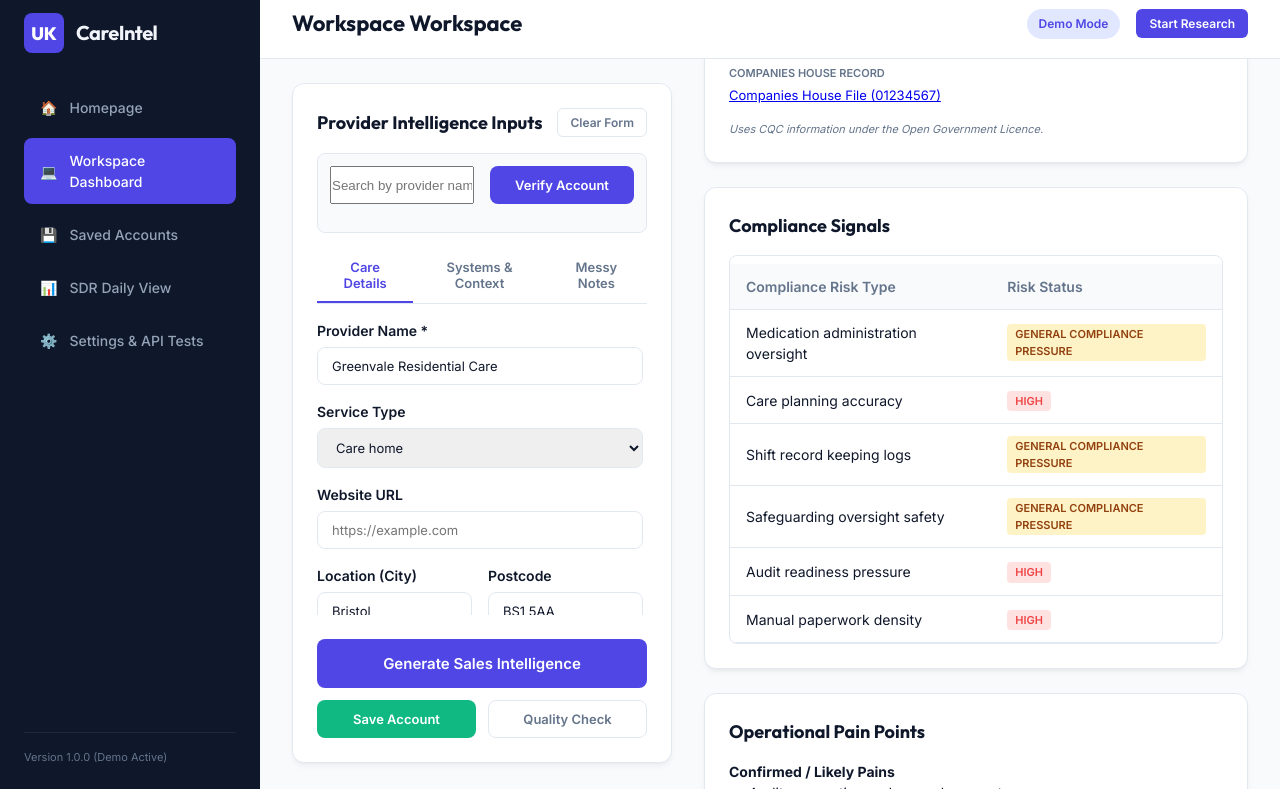
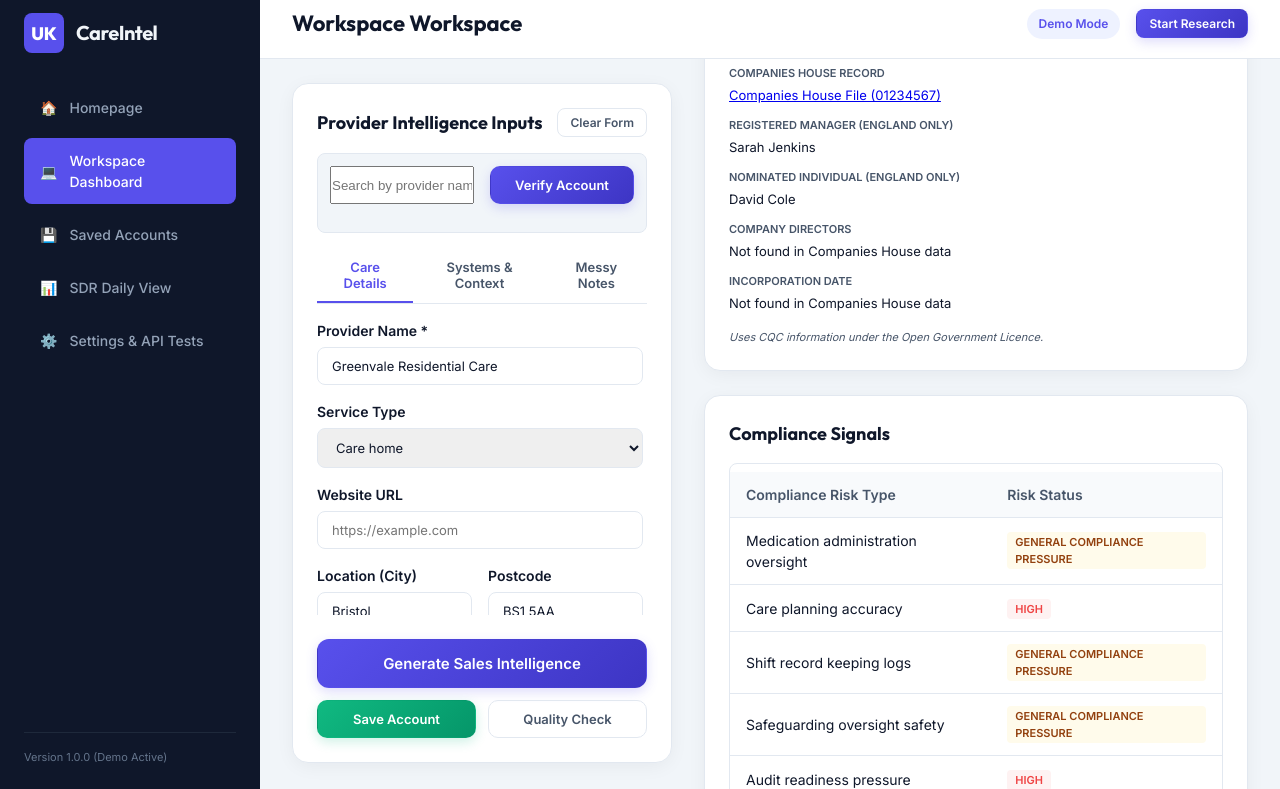
Before and after one commit to hamimalam073-cmd/uk-care-provider-dashboard, a website with bundled scripts: page index.html in a window 1280 px wide. Both pictures are taken after a click on the element 443 px from the left and 1169 px from the top of the page. Shown: the part 528-1317 px from the top of the page. Built offline with nearby package versions, Linux system fonts and the light colour scheme.

Commit message:
Enhance UI design, add automatic match execution, and populate directors list

```diff
--- a/index.html
+++ b/index.html
@@ -335,6 +335,26 @@
                       <div class="data-group">
                         <span class="data-label">Companies House Record</span>
                         <span class="data-value" id="intel-ch-record">Not found</span>
+                      </div>
+                    </div>
+                    <div class="grid-two margin-top-sm">
+                      <div class="data-group">
+                        <span class="data-label">Registered Manager (England only)</span>
+                        <span class="data-value" id="intel-manager-name">Not found</span>
+                      </div>
+                      <div class="data-group">
+                        <span class="data-label">Nominated Individual (England only)</span>
+                        <span class="data-value" id="intel-nominated-name">Not found</span>
+                      </div>
+                    </div>
+                    <div class="grid-two margin-top-sm">
+                      <div class="data-group">
+                        <span class="data-label">Company Directors</span>
+                        <span class="data-value" id="intel-directors-list">Not found</span>
+                      </div>
+                      <div class="data-group">
+                        <span class="data-label">Incorporation Date</span>
+                        <span class="data-value" id="intel-inc-date">Not found</span>
                       </div>
                     </div>
                     <div class="cqc-acknowledgement" id="intel-cqc-licence"></div>
--- a/style.css
+++ b/style.css
@@ -5,33 +5,33 @@
   --font-title: 'Outfit', -apple-system, BlinkMacSystemFont, "Segoe UI", Roboto, sans-serif;
   --font-body: 'Inter', -apple-system, BlinkMacSystemFont, "Segoe UI", Roboto, sans-serif;
 
-  --color-bg: #f8fafc;
+  --color-bg: #f1f5f9;
   --color-surface: #ffffff;
   --color-border: #e2e8f0;
 
-  --color-primary: #4f46e5;
-  --color-primary-hover: #4338ca;
-  --color-primary-light: #e0e7ff;
+  --color-primary: #5850ec;
+  --color-primary-hover: #4f46e5;
+  --color-primary-light: #eef2ff;
 
   --color-success: #10b981;
   --color-success-hover: #059669;
-  --color-success-light: #d1fae5;
+  --color-success-light: #ecfdf5;
 
   --color-warning: #f59e0b;
-  --color-warning-light: #fef3c7;
+  --color-warning-light: #fffbeb;
 
   --color-danger: #ef4444;
-  --color-danger-light: #fee2e2;
+  --color-danger-light: #fef2f2;
 
   --color-text-dark: #0f172a;
-  --color-text-muted: #64748b;
-  --color-text-light: #94a3b8;
+  --color-text-muted: #475569;
+  --color-text-light: #64748b;
 
   --sidebar-width: 260px;
-  --border-radius: 12px;
-  --box-shadow: 0 4px 6px -1px rgb(0 0 0 / 0.05), 0 2px 4px -2px rgb(0 0 0 / 0.05);
-  --box-shadow-hover: 0 10px 15px -3px rgb(0 0 0 / 0.1), 0 4px 6px -4px rgb(0 0 0 / 0.1);
-  --transition: all 0.2s cubic-bezier(0.4, 0, 0.2, 1);
+  --border-radius: 16px;
+  --box-shadow: 0 4px 20px -2px rgba(15, 23, 42, 0.06);
+  --box-shadow-hover: 0 20px 25px -5px rgba(15, 23, 42, 0.1), 0 10px 10px -5px rgba(15, 23, 42, 0.04);
+  --transition: all 0.3s cubic-bezier(0.4, 0, 0.2, 1);
 }
 
 * {
@@ -198,7 +198,7 @@ body {
   font-weight: 600;
   font-size: 13px;
   padding: 10px 20px;
-  border-radius: 8px;
+  border-radius: 10px;
   border: 1px solid transparent;
   cursor: pointer;
   transition: var(--transition);
@@ -206,30 +206,36 @@ body {
 }
 
 .btn-primary {
-  background-color: var(--color-primary);
+  background: linear-gradient(135deg, var(--color-primary) 0%, #3d35c4 100%);
   color: white;
+  box-shadow: 0 4px 12px rgba(88, 80, 236, 0.2);
 }
 
 .btn-primary:hover {
-  background-color: var(--color-primary-hover);
+  background: linear-gradient(135deg, var(--color-primary-hover) 0%, var(--color-primary) 100%);
+  box-shadow: 0 6px 16px rgba(88, 80, 236, 0.35);
+  transform: translateY(-1px);
 }
 
 .btn-secondary {
-  background-color: #64748b;
+  background-color: #475569;
   color: white;
 }
 
 .btn-secondary:hover {
-  background-color: #475569;
+  background-color: #334155;
 }
 
 .btn-success {
-  background-color: var(--color-success);
+  background: linear-gradient(135deg, var(--color-success) 0%, #059669 100%);
   color: white;
+  box-shadow: 0 4px 12px rgba(16, 185, 129, 0.2);
 }
 
 .btn-success:hover {
-  background-color: var(--color-success-hover);
+  background: linear-gradient(135deg, var(--color-success-hover) 0%, var(--color-success) 100%);
+  box-shadow: 0 6px 16px rgba(16, 185, 129, 0.35);
+  transform: translateY(-1px);
 }
 
 .btn-outline {
@@ -241,17 +247,19 @@ body {
 .btn-outline:hover {
   background-color: #f1f5f9;
   color: var(--color-text-dark);
+  border-color: #cbd5e1;
 }
 
 .btn-sm {
   padding: 6px 12px;
   font-size: 12px;
-  border-radius: 6px;
+  border-radius: 8px;
 }
 
 .btn-lg {
   padding: 14px 28px;
   font-size: 15px;
+  border-radius: 12px;
 }
 
 .w-full {
@@ -266,6 +274,11 @@ body {
   padding: 24px;
   box-shadow: var(--box-shadow);
   margin-bottom: 24px;
+  transition: var(--transition);
+}
+
+.card:hover {
+  box-shadow: 0 10px 30px -4px rgba(15, 23, 42, 0.08);
 }
 
 .card-header {
@@ -1181,3 +1194,12 @@ body {
     grid-template-columns: 1fr;
   }
 }
+
+.intelligence-content {
+  animation: fadeIn 0.4s ease-out;
+}
+
+@keyframes fadeIn {
+  from { opacity: 0; transform: translateY(10px); }
+  to { opacity: 1; transform: translateY(0); }
+}
--- a/ui.js
+++ b/ui.js
@@ -81,6 +81,10 @@ const elements = {
   intelCqcLink: document.getElementById("intel-cqc-link"),
   intelChRecord: document.getElementById("intel-ch-record"),
   intelCqcLicence: document.getElementById("intel-cqc-licence"),
+  intelManagerName: document.getElementById("intel-manager-name"),
+  intelNominatedName: document.getElementById("intel-nominated-name"),
+  intelDirectorsList: document.getElementById("intel-directors-list"),
+  intelIncDate: document.getElementById("intel-inc-date"),
   intelPainsList: document.getElementById("intel-pains-list"),
   intelValidateList: document.getElementById("intel-validate-list"),
   intelLaName: document.getElementById("intel-la-name"),
@@ -454,7 +458,7 @@ function setupFormHandlers() {
     if (matchedCqc) {
       document.getElementById("input-providerName").value = matchedCqc.locationName;
       document.getElementById("input-serviceType").value = matchedCqc.serviceType;
-      document.getElementById("input-location").value = matchedCqc.address.split(",")[matchedCqc.address.split(",").length - 2] || "";
+      document.getElementById("input-location").value = matchedCqc.address.split(",")[matchedCqc.address.split(",").length - 2]?.trim() || "";
       document.getElementById("input-postcode").value = matchedCqc.postcode;
       document.getElementById("input-cqcProviderId").value = matchedCqc.cqcProviderId;
       document.getElementById("input-cqcLocationId").value = matchedCqc.cqcLocationId;
@@ -472,9 +476,21 @@ function setupFormHandlers() {
       if (lastApiData) {
         lastApiData.companiesHouseName = matchedCh.registeredCompanyName;
         lastApiData.companiesHouseNumber = matchedCh.companyNumber;
+        lastApiData.directors = matchedCh.directors;
+        lastApiData.incorporationDate = matchedCh.incorporationDate;
       } else {
-        lastApiData = { companiesHouseName: matchedCh.registeredCompanyName, companiesHouseNumber: matchedCh.companyNumber };
+        lastApiData = {
+          companiesHouseName: matchedCh.registeredCompanyName,
+          companiesHouseNumber: matchedCh.companyNumber,
+          directors: matchedCh.directors,
+          incorporationDate: matchedCh.incorporationDate
+        };
       }
+    }
+
+    // Automatically trigger the form submission to instantly render the output panel!
+    if (matchedCqc || matchedCh) {
+      elements.researchForm.dispatchEvent(new Event("submit"));
     }
   });
 
@@ -507,7 +523,9 @@ function setupFormHandlers() {
       cqcRating: document.getElementById("input-cqcRating").value,
       timeline: document.getElementById("input-timeline").value,
       currentPainPoints: document.getElementById("input-currentPainPoints").value,
-      messyNotes: document.getElementById("input-messyNotes").value
+      messyNotes: document.getElementById("input-messyNotes").value,
+      directors: lastApiData?.directors || [],
+      incorporationDate: lastApiData?.incorporationDate || ""
     };
 
     activeAccount = inputData;
@@ -712,6 +730,11 @@ function renderIntelligenceOutputs(account, intel, scoresResult, risksResult) {
     `<a href="https://find-and-update.company-information.service.gov.uk/company/${account.companiesHouseNumber}" target="_blank">Companies House File (${account.companiesHouseNumber})</a>` :
     "Not found in Companies House data";
   elements.intelCqcLicence.textContent = CQC_LICENCE_ACKNOWLEDGEMENT;
+
+  elements.intelManagerName.textContent = account.registeredManagerName || "Not found in API data";
+  elements.intelNominatedName.textContent = account.nominatedIndividualName || "Not found in API data";
+  elements.intelDirectorsList.textContent = account.directors && account.directors.length > 0 ? account.directors.join(", ") : "Not found in Companies House data";
+  elements.intelIncDate.textContent = account.incorporationDate || "Not found in Companies House data";
 
   // Risks Badges
   updateRiskBadge("risk-medication", risksResult.medication);
```
